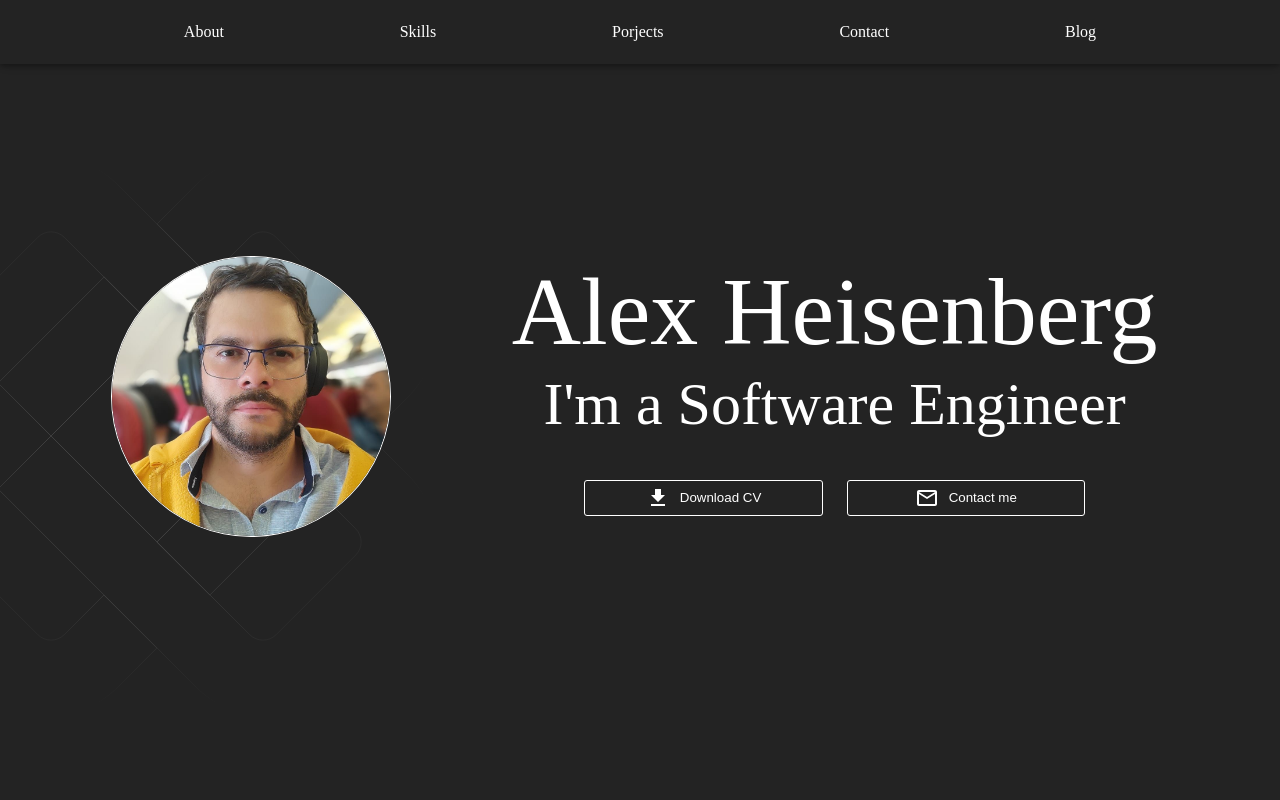
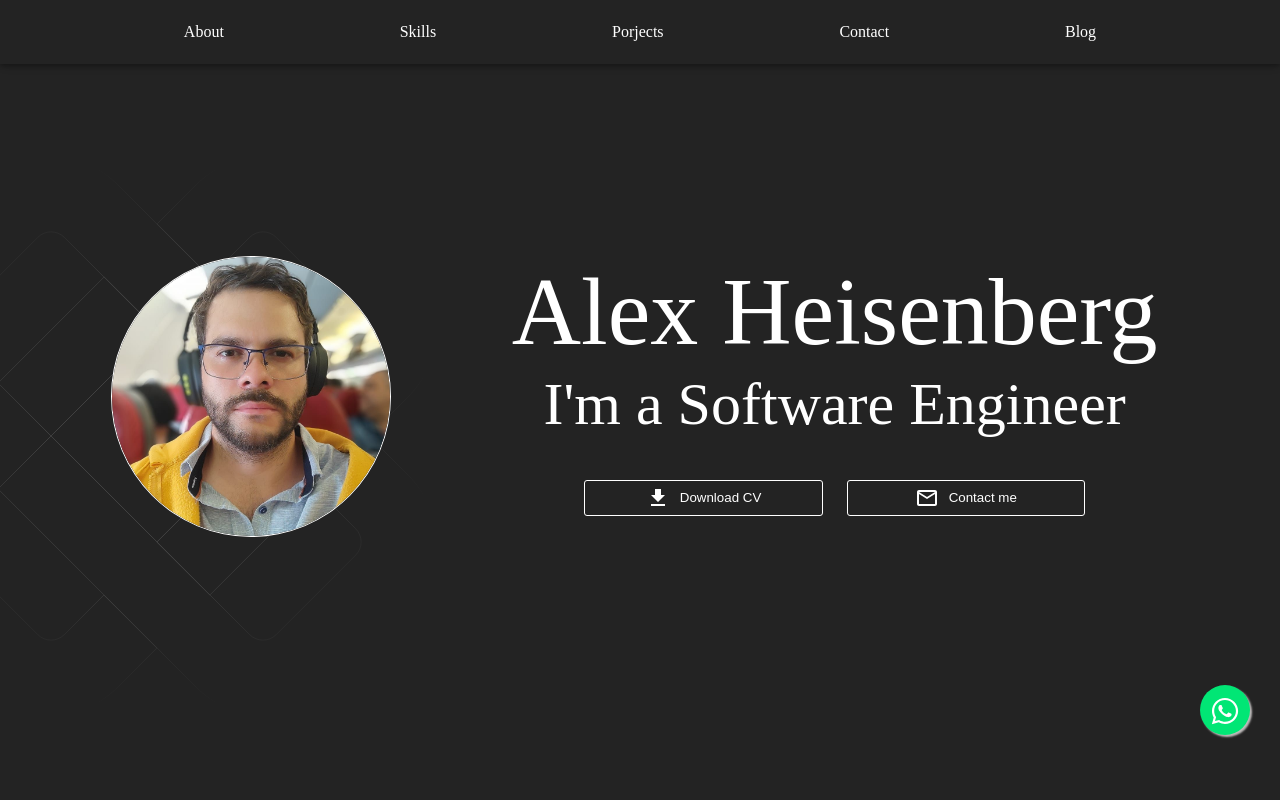
Before and after one commit to alexdev613/my-first-portfolio, a React (Vite) app: page / in a window 1280 px wide. Shown: the top 800 px of the page. Built offline with nearby package versions, Linux system fonts and the light colour scheme.

Commit message:
feat: creates WhatsappIcon component and add on Home page

```diff
--- /dev/null
+++ b/src/components/WhatsappIcon/WhatsappIcon.tsx
@@ -0,0 +1,12 @@
+import { Icon } from "./styles";
+import { FaWhatsapp } from "react-icons/fa";
+
+const WhatsappIcon = () => {
+    return (
+        <Icon href="https://api.whatsapp.com/send?phone=5587981157269&text=Gostaria%20de%20mais%20informações%20sobre%20seu%20trabalho%20de%20programação%20web" target="_blank">
+            <FaWhatsapp />
+        </Icon>
+    )
+}
+
+export default WhatsappIcon;
--- /dev/null
+++ b/src/components/WhatsappIcon/styles.ts
@@ -0,0 +1,26 @@
+import styled from "styled-components";
+
+export const Icon = styled.a`
+    position: fixed;
+    bottom: 65px;
+    right: 30px;
+    font-size: 30px;
+    background-color: #01e675;
+    color: #fff;
+    border-radius: 50%;
+    padding: 8px;
+    width: 50px;
+    height: 50px;
+    text-align: center;
+    text-decoration: none;
+    z-index: 100;
+    box-shadow: 2px 2px 2px #c0bdbd;
+    transition: background-color 0.3s, color 0.3s, font-weight 0.3s;
+
+    &:hover {
+        background-color: #fff;
+        color: #029e3b;
+        font-weight: 900;
+        box-shadow: 2px 2px 20px #5fe690;
+    }
+`;
--- a/src/pages/Home/Home.tsx
+++ b/src/pages/Home/Home.tsx
@@ -1,6 +1,7 @@
 import NavBar from "../../components/NavBar/NavBar"
+import WhatsappIcon from "../../components/WhatsappIcon/WhatsappIcon"
 import About from "./sections/About/About"
-import FAQSection from "./sections/CommonQuestions/FAQSection"
+import FAQSection from "./sections/FAQSection/FAQSection"
 import Footer from "./sections/Footer/Footer"
 import Hero from "./sections/Hero/Hero"
 import Skills from "./sections/Skills/Skills"
@@ -15,6 +16,7 @@ const Home = () => {
         <Skills />
         <FAQSection />
         <Footer />
+        <WhatsappIcon />
       </>
     )
   }
```
